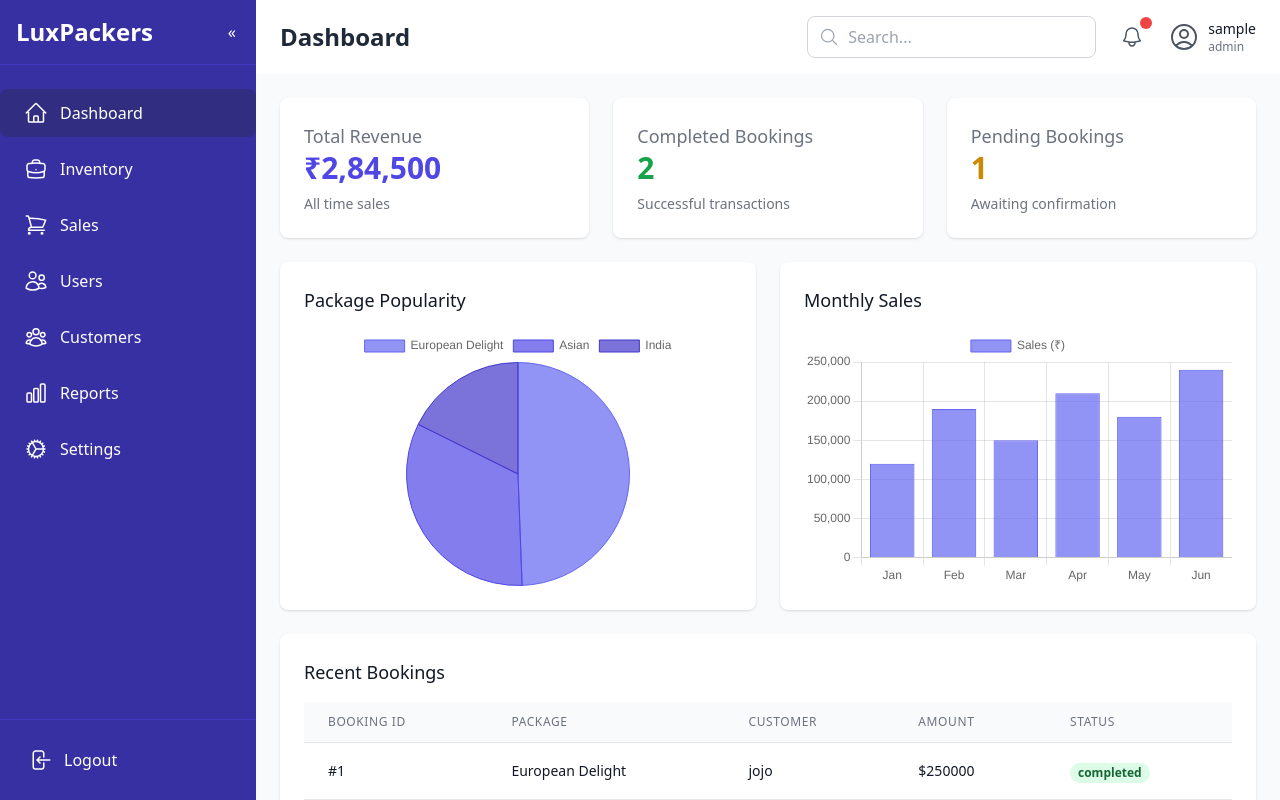
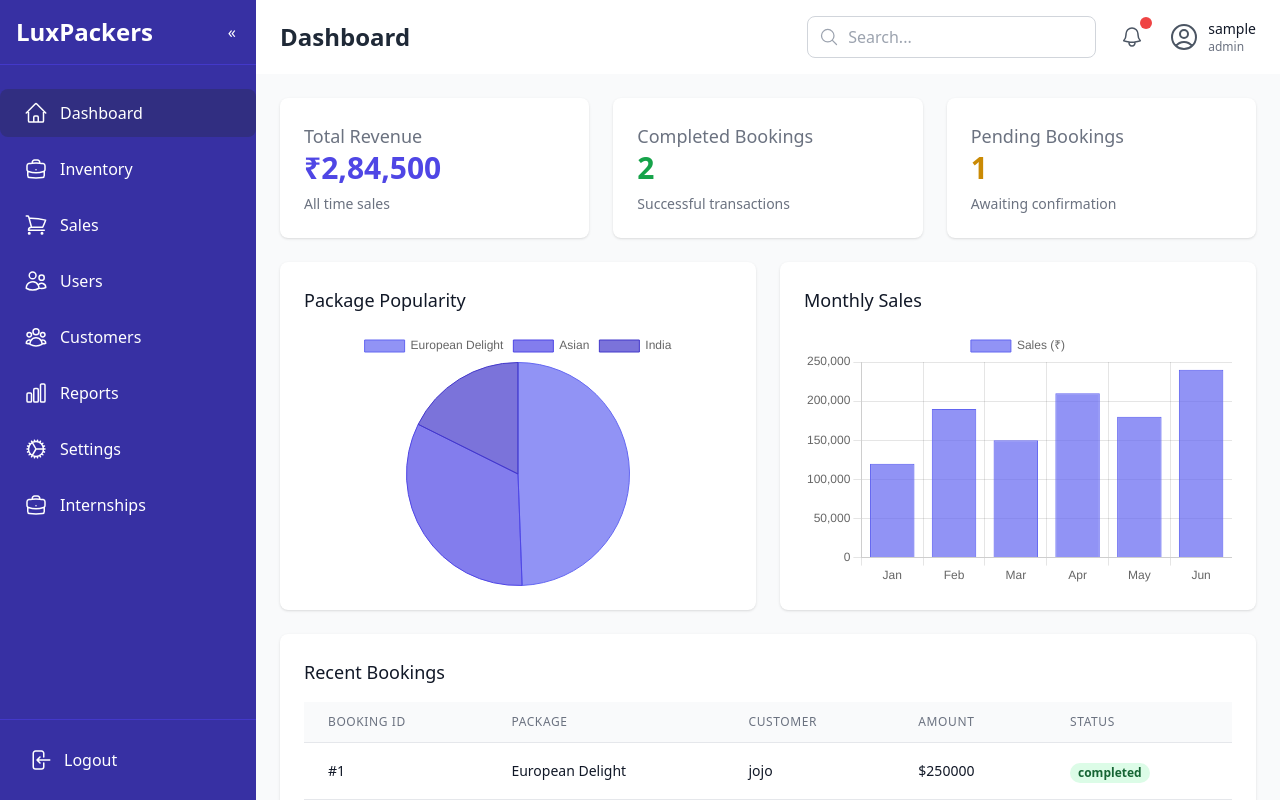
Before and after one commit to luxpackers/LUX-dasbord, a React (Create React App) app: page / in a window 1280 px wide. Built offline with nearby package versions, Linux system fonts and the light colour scheme; no server answers; sample sign-in values are in the browser's storage.

Commit message:
Update Sidebar.jsx

```diff
--- a/src/components/Sidebar.jsx
+++ b/src/components/Sidebar.jsx
@@ -24,6 +24,7 @@ const Sidebar = () => {
     { name: 'Customers', icon: UserGroupIcon, path: '/customers' },
     { name: 'Reports', icon: ChartBarIcon, path: '/reports' },
     { name: 'Settings', icon: CogIcon, path: '/settings' },
+    { name: 'Internships', icon: BriefcaseIcon, path: '/internship-admin' },
   ];
 
   const handleLogout = () => {
```
